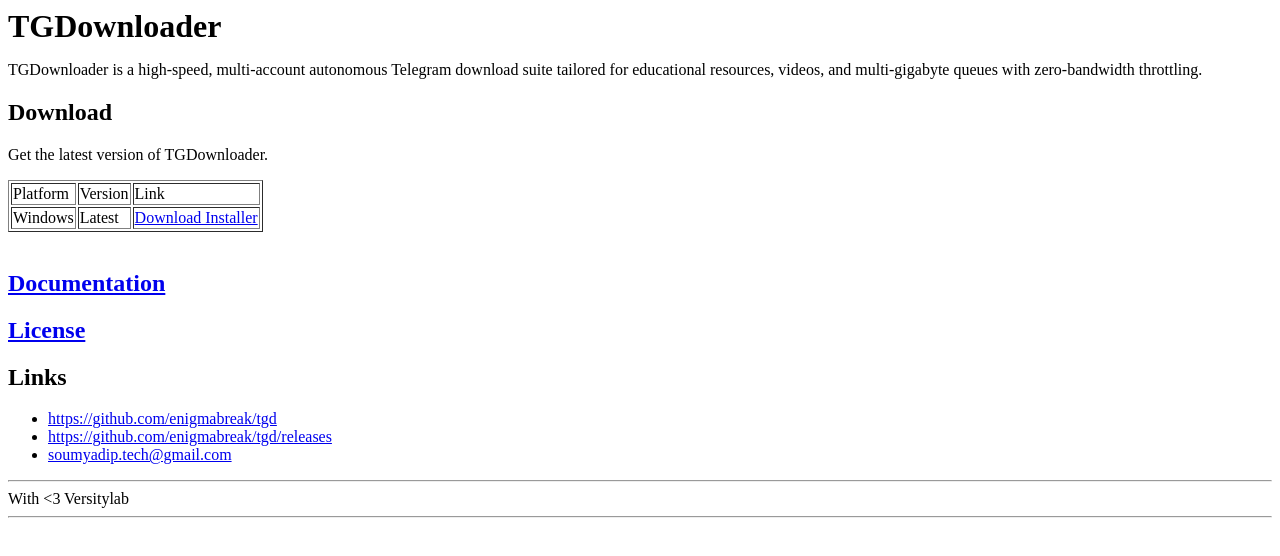
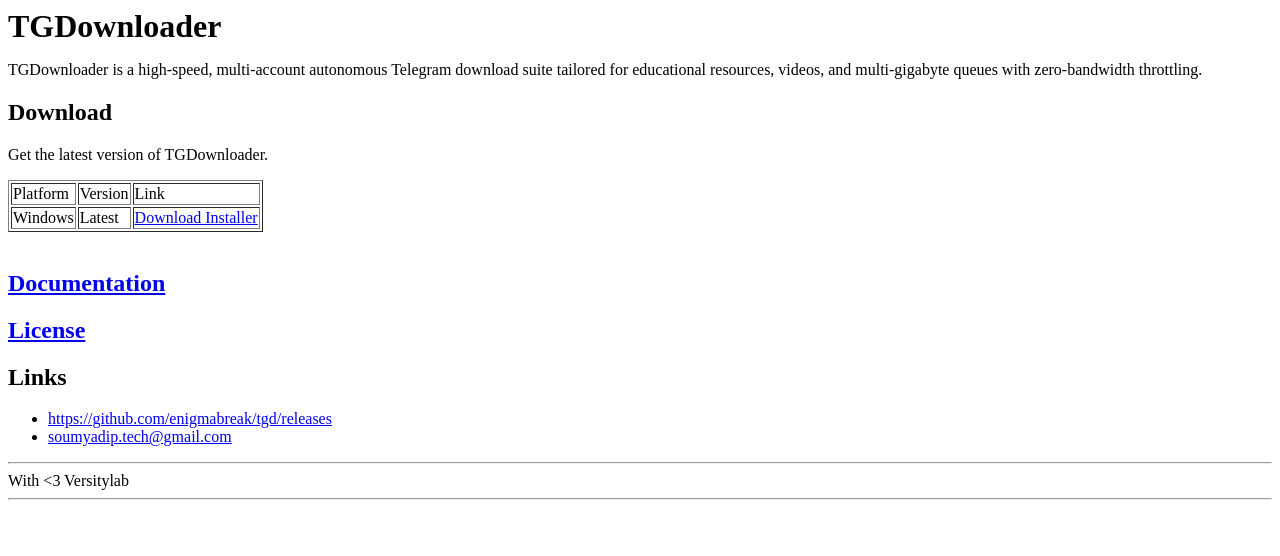
Before and after one commit to enigmabreak/tgd, a plain HTML site: page index.html in a window 1280 px wide. Drawn offline with Linux system fonts and the light colour scheme; no server answers.

Commit message:
Update the index with links

```diff
--- a/index.html
+++ b/index.html
@@ -42,7 +42,6 @@
 
    <h2>Links</h2>
    <UL>
-      <li><a href="https://github.com/enigmabreak/tgd">https://github.com/enigmabreak/tgd</a></li>
       <li><a href="https://github.com/enigmabreak/tgd/releases">https://github.com/enigmabreak/tgd/releases</a></li>
       <li><a href="mailto:soumyadip.tech@gmail.com">soumyadip.tech@gmail.com</a></li>
    </UL>
```
